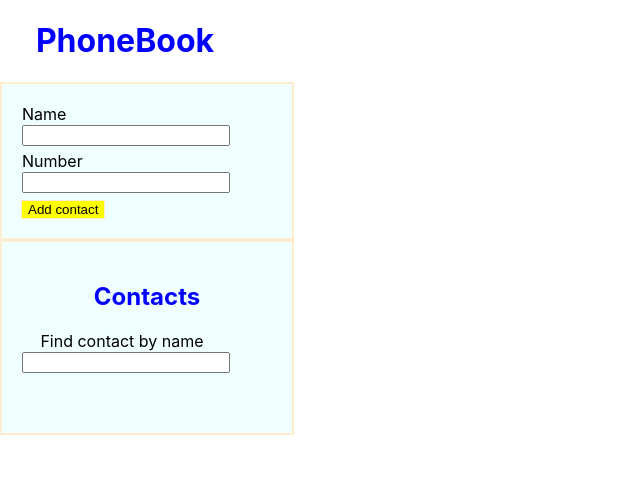
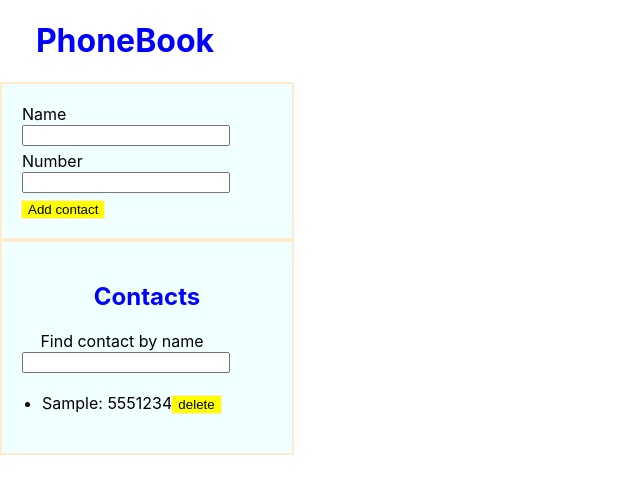
Before and after one commit to Maryana2012/goit-react-hw-06-phonebook, a React (Create React App) app: page / in a window 1280 px wide. Both pictures are taken after typing "Sample", "5551234" into the empty fields and a click on the button "Add contact". Shown: the top 494 px of the page, without its empty margins (0-640 px from the left). Built offline with nearby package versions, Linux system fonts and the light colour scheme.

Commit message:
uppdate function for remove and filter

```diff
--- a/src/components/Contact/Contact.jsx
+++ b/src/components/Contact/Contact.jsx
@@ -1,15 +1,12 @@
-import PropTypes from 'prop-types';
+import { useDispatch} from "react-redux";
 import css from '../Contact/Contact.module.css';
+import { deleteContact } from "redux/contactSlice";
 
-export default function Contact(props) {
-    const { id, name, number, onDeleteContacts} = props;
-    return (<li className={css.item}> {name}: {number}
-        <button type='button' onClick={()=>{onDeleteContacts(id)}}>delete</button>
-    </li>)
+export default function Contact({id,name, number}) {
+  const dispatch = useDispatch();
+
+  const handleDelete = () => dispatch(deleteContact(id));
+
+    return (<li className={css.item} key={id}> {name}: {number}
+               <button type='button' onClick={handleDelete}>delete</button></li>)
 }
-Contact.propTypes = {
-    id: PropTypes.string,
-    name: PropTypes.string,
-    number: PropTypes.string,
-    onDeleteContacts: PropTypes.func
-}
--- a/src/components/ContactList/ContactList.jsx
+++ b/src/components/ContactList/ContactList.jsx
@@ -1,37 +1,18 @@
-
-
-
-
-
-
-
-
-
-
-
-
-
-
-import PropTypes from 'prop-types';
+import { useSelector } from "react-redux";
 import css from '../ContactList/ContactList.module.css'
+import { contactsSelector, filterSelector } from "redux/selector";
 import Contact from "components/Contact/Contact";
 
+export default function ContactList() {
+  const filtered = useSelector(filterSelector)
+  const contact = useSelector(contactsSelector);
 
+  const filteredContacts=contact.filter(el=>el.userName.toLowerCase().includes(filtered.toLowerCase()))
 
-export default function ContactList({contacts,onDeleteContacts}) {
-    return (<ul className={css.list}>
-        {contacts.map(contact =>
-            <Contact key={contact.id}
-                id={contact.id}
-                name={contact.name}
-                number={contact.number}
-                onDeleteContacts={onDeleteContacts} />)}
+  return (<ul className={css.list}>
+             {filteredContacts.map(element => <Contact key={element.id}
+                id={element.id}
+                name={element.userName}
+                number={element.userNumber} /> )}
            </ul>)
 }
-ContactList.propTypes = {
-    contacts: PropTypes.arrayOf(PropTypes.object).isRequired,
-    name: PropTypes.string,
-    number: PropTypes.string,
-    id: PropTypes.string,
-    onDeleteContacts:PropTypes.func.isRequired
-}
--- a/src/components/Filter/Filter.jsx
+++ b/src/components/Filter/Filter.jsx
@@ -1,17 +1,47 @@
-import PropTypes from 'prop-types';
-import css from '../Filter/Filter.module.css'
+import { useDispatch } from 'react-redux';
+import { visibleContact } from 'redux/contactSlice';
 
-export default function Filter(props){
-    const { value, onChange } = props;
+import css from '../Filter/Filter.module.css';
+
+export default function Filter() {
+    const dispatch = useDispatch();
+    const handleFilter = (event)=> {dispatch(visibleContact(event.target.value))}
+
     return( <label htmlFor="" className={css.label}>Find contact by name
             <input type="text" className={css.input}
-                value={value}
-                onChange={onChange}/>
+                name="filter"
+                onChange={handleFilter}/>
             </label>
     )
 }
 
-Filter.propTypes = {
-    value: PropTypes.string.isRequired,
-    onChange: PropTypes.func.isRequired,
-}
+
+
+
+
+
+
+
+
+
+
+
+
+
+// import PropTypes from 'prop-types';
+// import css from '../Filter/Filter.module.css'
+
+// export default function Filter(props){
+//     const { value, onChange } = props;
+    // return( <label htmlFor="" className={css.label}>Find contact by name
+    //         <input type="text" className={css.input}
+    //             value={value}
+    //             onChange={onChange}/>
+    //         </label>
+    // )
+// }
+
+// Filter.propTypes = {
+//     value: PropTypes.string.isRequired,
+//     onChange: PropTypes.func.isRequired,
+// }
--- a/src/components/Form/Form.jsx
+++ b/src/components/Form/Form.jsx
@@ -1,73 +1,17 @@
-
-
-import { useDispatch, useSelector } from "react-redux";
-
-import { addContact, newName, newNumber } from "redux/slice";
+import { useDispatch} from "react-redux";
+import { addContact} from "redux/contactSlice";
 import css from '../Form/Form.module.css'
 
 export default function Form() {
-  // const id = useSelector((state)=>state.id)
-  // const name = useSelector((state) => state.userName);
-  // const number = useSelector((state) => state.userNumber);
-  // console.log('name',name);
-  // console.log('number',number);
 
+  const dispatch = useDispatch();
 
-  // const handleChangeName = (event) => {
-    //   const name = event.target.value;
-    //   return name;
-    // dispatch({type: 'newName', payload: newName })
-
-  // }
-
-  // const handleChangeNumber = (event) => {
-    //   const number = event.target.value;
-    //   return number;
-    // console.log(newNumber);
-    // dispatch({type: 'newNumber', payload: newNumber })
-
-    // }
-    const dispatch = useDispatch();
   const handleSubmit = (event) => {
-
     event.preventDefault();
     const form = event.target;
     dispatch(addContact(form.elements.name.value, form.elements.number.value));
     form.reset();
   }
-
-  const contact = useSelector((state) => state.contact)
-  console.log(contact);
-
-
-  // const [name, setName] = useState('');
-  // const [number, setNumber] = useState('');
-
-  // const handleChangeName=(event)=>{
-  //   setName(event.target.value);
-  // }
-  // const handleChangeNumber=(event)=>{
-  //   setNumber(event.target.value);
-  // }
-
-  // const handleSubmit = (event) => {
-  //   event.preventDefault();
-  //   if (props.contacts.some(contact => contact.name.toLowerCase() === name.toLowerCase()))
-  //   {
-  //     alert(`is already in contacts`)
-  //     setName('');
-  //     setNumber('');
-  //   } else {
-  //     const user = {
-  //       id: nanoid(),
-  //       name: name,
-  //       number:number
-  //     }
-  //     props.onSubmit(user)
-  //     setName('');
-  //     setNumber('');
-  //   }
-  // }
 
   return (<form className={css.form__container}
     onSubmit={handleSubmit}
@@ -78,21 +22,14 @@ export default function Form() {
            name="name"
            pattern="^[a-zA-Zа-яА-Я]+(([' -][a-zA-Zа-яА-Я ])?[a-zA-Zа-яА-Я]*)*$"
            title="Name may contain only letters, apostrophe, dash and spaces. For example Adrian, Jacob Mercer, Charles de Batz de Castelmore d'Artagnan"
-           required
-          //  value={name}
-      // onChange={handleChangeName}
-    />
-     <label htmlFor="" className={css.label}>Number </label>
-        <input className={css.input}
+           required/>
+    <label htmlFor="" className={css.label}>Number </label>
+    <input className={css.input}
             type="tel"
             name="number"
             pattern="\+?\d{1,4}?[-.\s]?\(?\d{1,3}?\)?[-.\s]?\d{1,4}[-.\s]?\d{1,4}[-.\s]?\d{1,9}"
             title="Phone number must be digits and can contain spaces, dashes, parentheses and can start with +"
-            required
-            // value={number}
-      // onChange={handleChangeNumber}
-    />
-
-          <button type="submit">Add contact</button>
+            required/>
+    <button type="submit">Add contact</button>
   </form>)
 }
--- a/src/redux/slice.js
+++ b/src/redux/contactSlice.js
@@ -1,24 +1,17 @@
 import { createSlice } from '@reduxjs/toolkit';
 import { nanoid } from "nanoid";
 
-const contactInitialState = [];
-    // userName: '',
-    // userNumber: ''
-
-
+const contactInitialState = {
+    contact: [],
+    filter: ''
+} ;
 
 const contactsSlice = createSlice({
     name: 'contacts',
     initialState: contactInitialState,
     reducers: {
-        // newName: (state,{payload}) => {
-        //  state.userName = payload
-        // },
-        // newNumber: (state, { payload }) => {
-        //  state.userNumber =  payload
-        // },
         addContact: {
-            reducer(state, { payload }) {state.push(payload)},
+            reducer(state, { payload }) {state.contact.push(payload)},
             prepare(name, number) {
                 return {
                     payload: {
@@ -28,9 +21,16 @@ const contactsSlice = createSlice({
                     }
                 }
             }
-        }
+        },
+        deleteContact:(state, {payload}) => {
+           const index = state.contact.findIndex(contact => contact.id === payload);
+           state.contact.splice(index, 1);
+        },
+        visibleContact: (state, { payload }) => {
+            state.filter = payload;
+       }
     }
 })
 
 export const contactReducer = contactsSlice.reducer;
-export const {newName,newNumber,addContact} = contactsSlice.actions;
+export const {addContact, deleteContact, visibleContact} = contactsSlice.actions;
--- a/src/redux/initialState.js
+++ /dev/null
@@ -1 +0,0 @@
-// export const initialState = {contacts:[], userName: '', userNumber: '' }
--- /dev/null
+++ b/src/redux/selector.js
@@ -0,0 +1,2 @@
+export const filterSelector = (state=>state.filter)
+export const contactsSelector = (state=>state.contact)
--- a/src/redux/store.js
+++ b/src/redux/store.js
@@ -1,7 +1,7 @@
 import { configureStore } from '@reduxjs/toolkit';
-import { contactReducer } from './slice';
+import { contactReducer } from './contactSlice';
+
 
 export const store = configureStore({
-    reducer: {
-    contact: contactReducer
-}});
+    reducer: contactReducer
+});
```
Also changed, not shown: src/redux/actions.js (deleted, +0 -13 lines), src/redux/filterSlice.js (added, +18 -0 lines), src/redux/reducer.js (deleted, +0 -14 lines).
